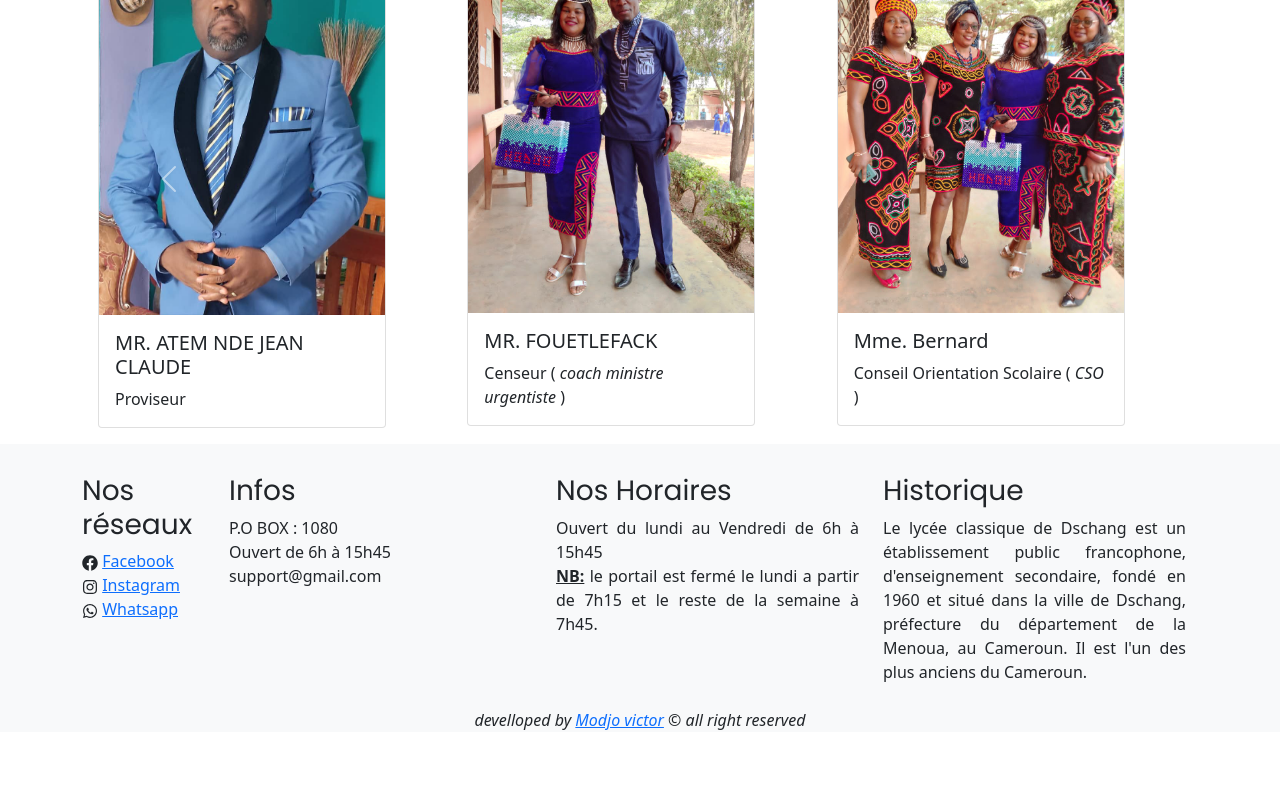
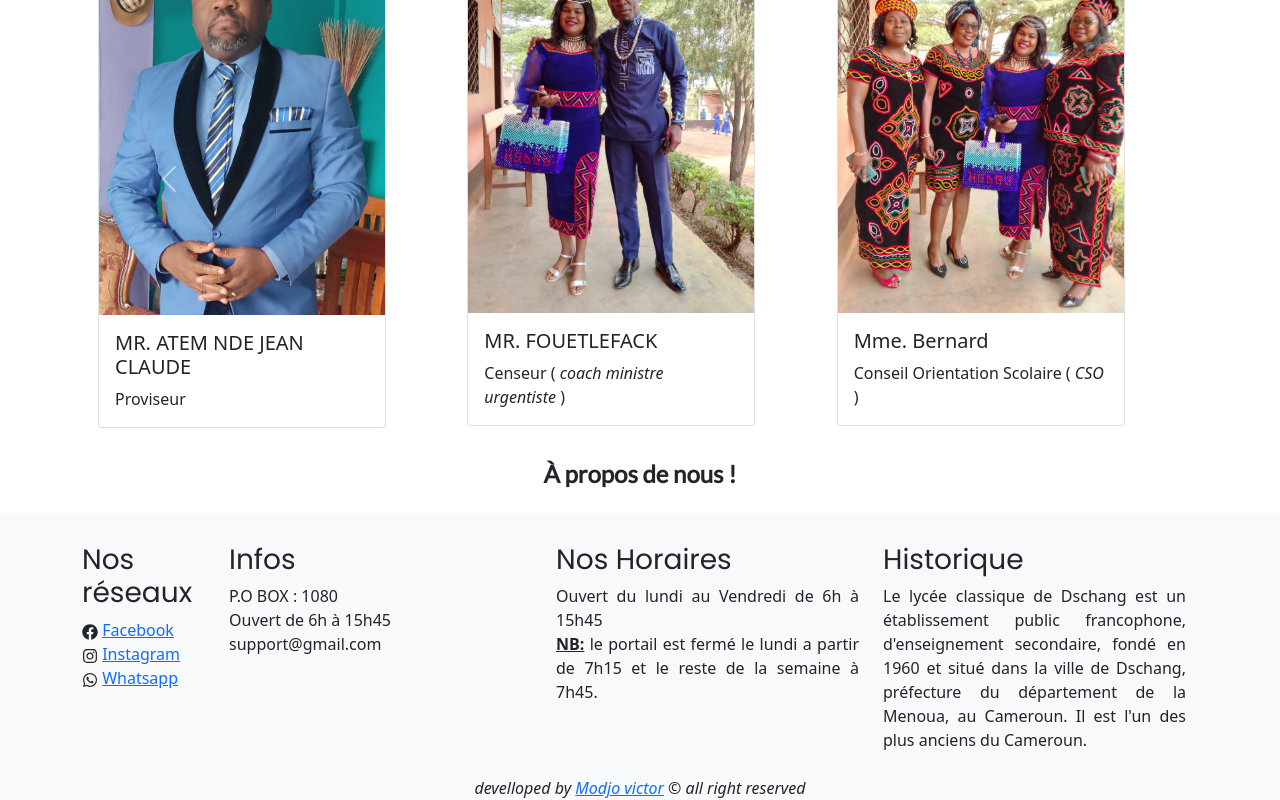
Before and after one commit to Devmodjo/site-Lycla, a React (Vite) app: page / in a window 1280 px wide. Shown: the part 1509-2309 px from the top of the page. Before the commit the page ends 2241 px from the top, so only its background shows below. Built offline with nearby package versions, Linux system fonts and the light colour scheme.

Commit message:
debut de la section de propos

```diff
--- a/src/component/SectionApp.jsx
+++ b/src/component/SectionApp.jsx
@@ -195,5 +195,9 @@ export function EquipePedaSection() {
 
 // a propos
 export function AboutSection() {
-  return <div></div>;
+  return (
+    <div className="container d-flex flex-column align-items-center p-3">
+      <h4 style={{ fontFamily: 'LatoFont', fontWeight: 'bold' }}>À propos de nous !</h4>
+    </div>
+  );
 }
```
